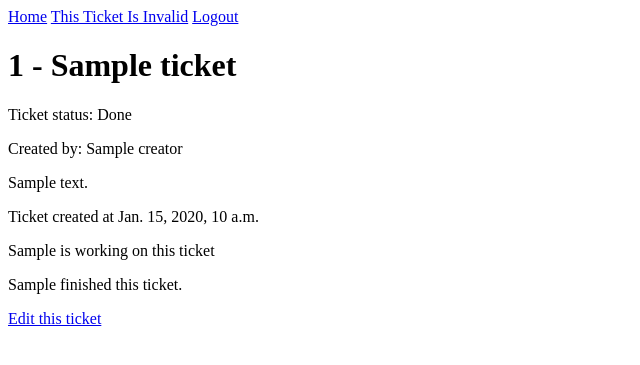
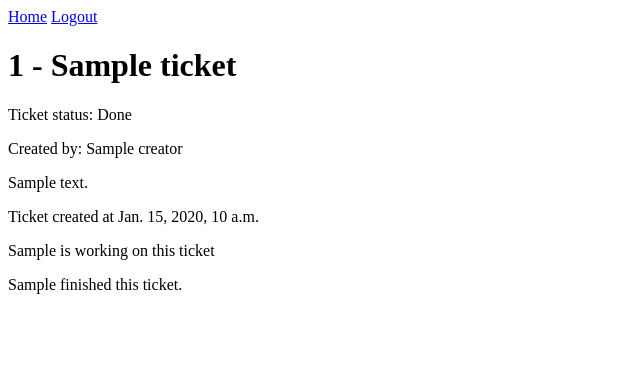
Before and after one commit to chewh115/bug_tracker, a Django app: template bug_tracker/templates/ticket_detail.html in a window 1280 px wide. Shown: the top 365 px of the page, without its empty margins (0-640 px from the left). Run offline with Django 3.2, Linux system fonts and the light colour scheme; the template is opened without the code that fills it: most values are stand-ins (such as "Sample title", 1, 10 or a date in 2020).

Commit message:
removes editing of invalid tickets, + update location to make tickets invalid

```diff
--- a/bug_tracker/templates/ticket_detail.html
+++ b/bug_tracker/templates/ticket_detail.html
@@ -4,7 +4,6 @@ allows editing tickets (we will limit this to Title and Description,
 do not include other any of the other fields) -->
 <header>
   <a href="{% url 'home' %}">Home</a>
-  <a href="{% url 'invalid' id=ticket.id %}">This Ticket Is Invalid</a>
   <a href="{% url 'logout' %}">Logout</a>
 </header>
 <h1>{{ticket.id}} - {{ticket.title}}</h1>
@@ -22,9 +21,10 @@ do not include other any of the other fields) -->
 <p>
   <a href="{% url 'completed_by' id=ticket.id %}">Mark ticket as complete</a>
 </p>
-{% elif ticket.status == 'Invalid' %}
-<p>This ticket is invalid, you cannot work on it.</p>
-{% else %}
+{% elif ticket.completed_by %}
 <p>{{ticket.completed_by}} finished this ticket.</p>
 {% endif %}
+{% if ticket.status != 'Invalid' and not ticket.completed_by %}
 <p><a href="{% url 'ticket_edit' id=ticket.id %}">Edit this ticket</a></p>
+<a href="{% url 'invalid' id=ticket.id %}">Mark ticket as invalid</a>
+{% endif %}
```
